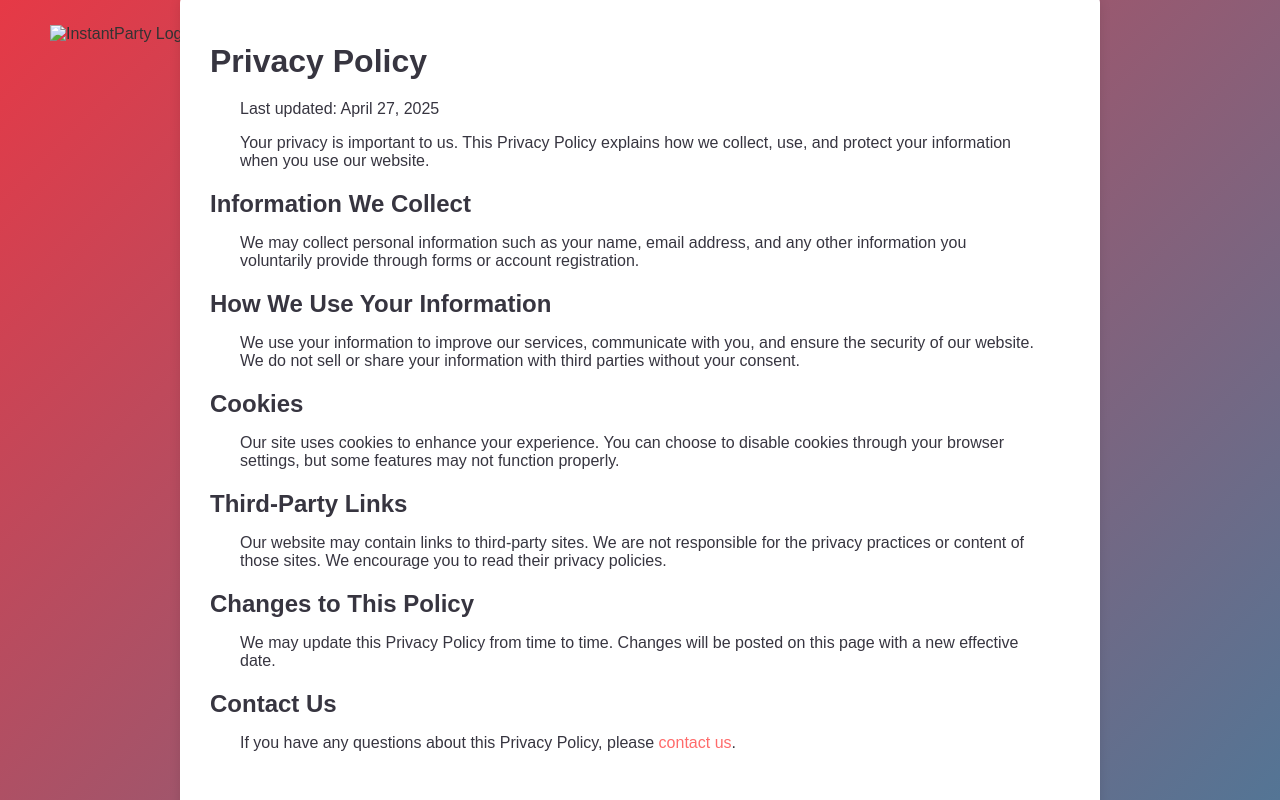
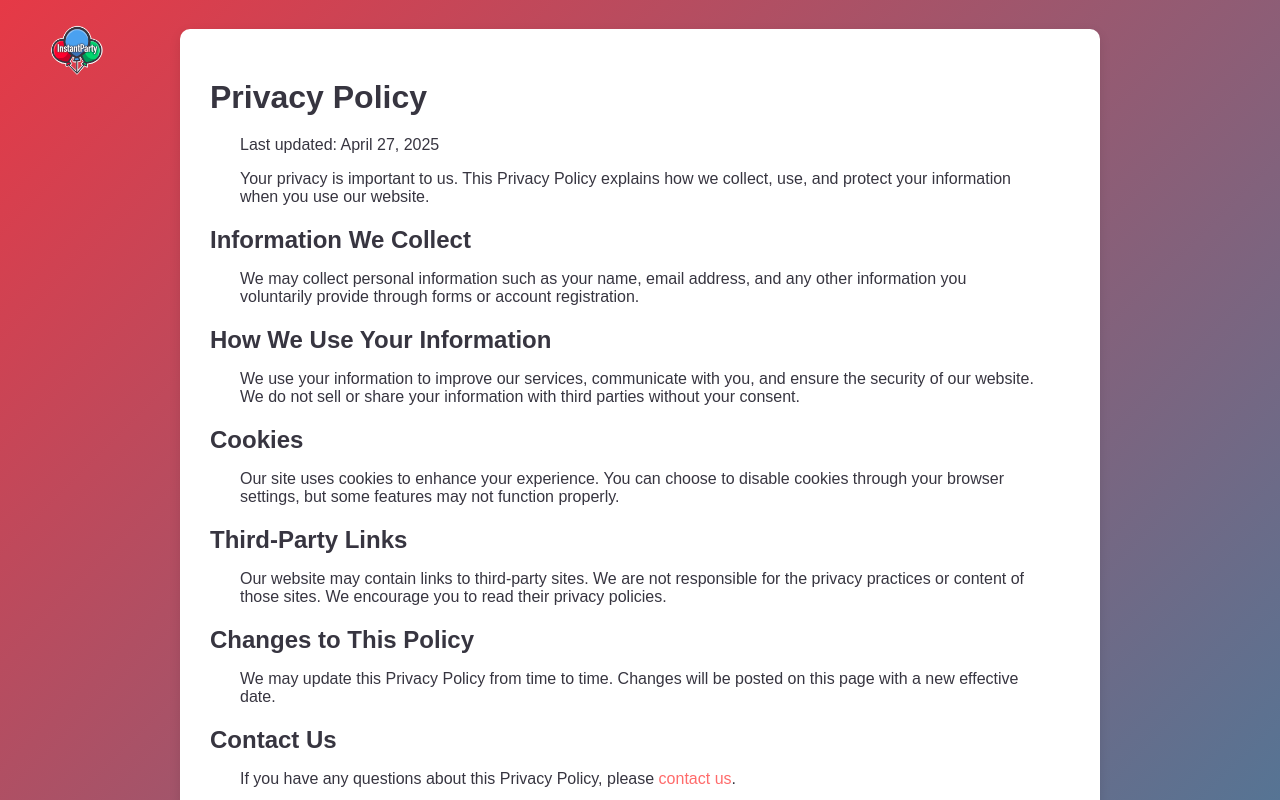
Before and after one commit to AC350144/CPSC_362_Group_Activity_1, a plain HTML site: page front-end/privacy.html in a window 1280 px wide. Shown: the top 800 px of the page. Drawn offline with Linux system fonts and the light colour scheme.

Commit message:
forgot to link logo lololol

```diff
--- a/front-end/privacy.html
+++ b/front-end/privacy.html
@@ -23,7 +23,7 @@
   </head>
   <body>
     <div id="logo">
-      <img src="your-logo.png" alt="InstantParty Logo" style="height: 50px" />
+      <img src="images/logo.png" alt="InstantParty Logo" style="height: 50px" />
     </div>
 
     <main>
```
